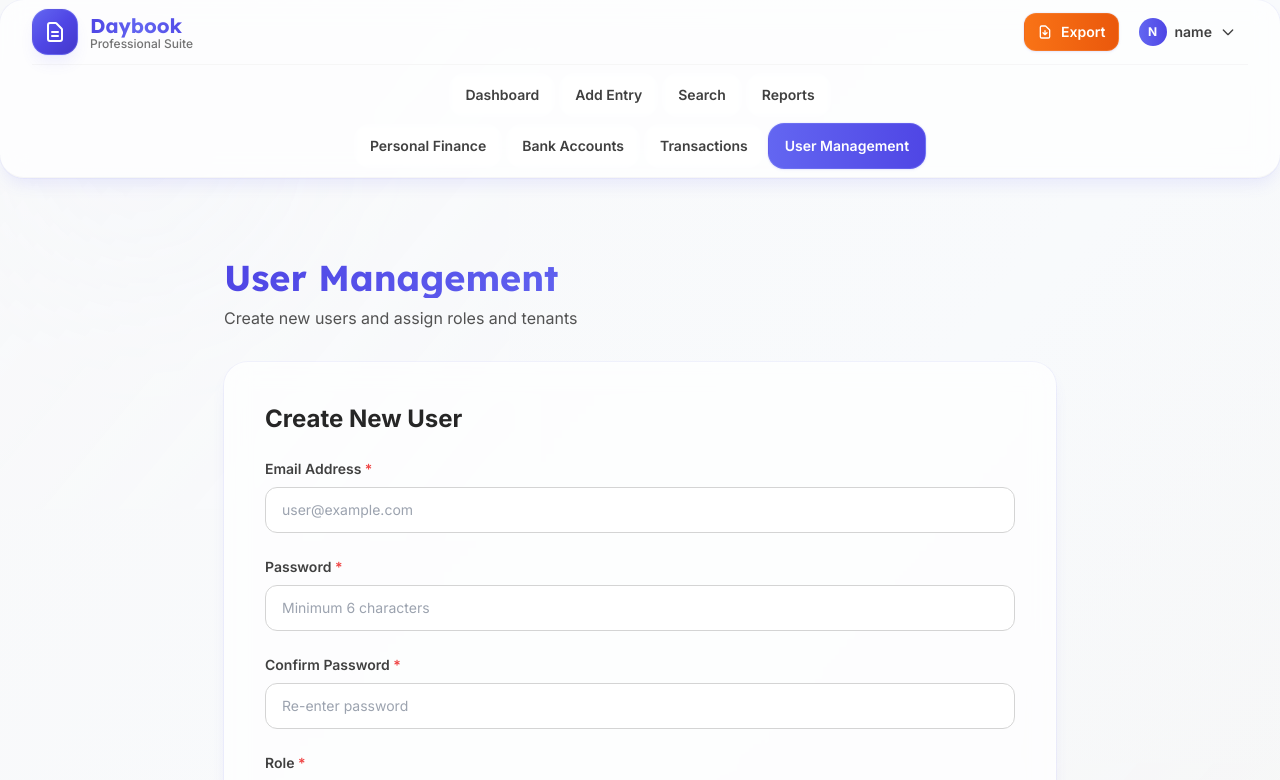
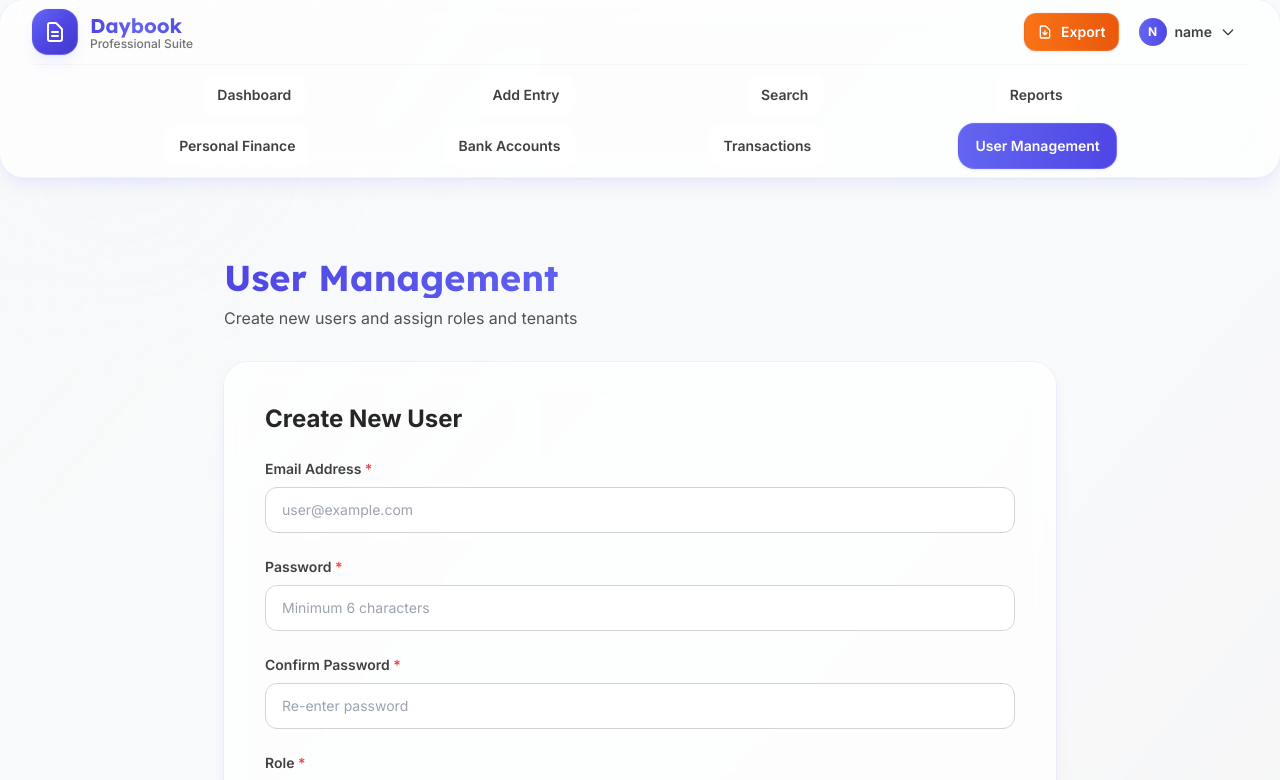
Before and after one commit to Amalanilkumar282/daybook-frontend, a React (Create React App) app: page /admin/users in a window 1280 px wide. Shown: the top 780 px of the page. Built offline with nearby package versions, Linux system fonts and the light colour scheme; sample sign-in values are in the browser's storage.

Commit message:
navbar fix2

```diff
--- a/src/components/Navbar.tsx
+++ b/src/components/Navbar.tsx
@@ -169,14 +169,14 @@
         {/* Desktop Navigation - Two Rows */}
         <div className="hidden ipad:block border-t border-neutral-200/30 py-2">
           {/* Row 1: Main Navigation */}
-          <div className="flex items-center justify-center space-x-1 mb-1.5">
+          <div className="flex items-center justify-evenly mb-1.5">
             <Link to="/" className={navLinkClass('/')}>Dashboard</Link>
             <Link to="/add" className={navLinkClass('/add')}>Add Entry</Link>
             <Link to="/search" className={navLinkClass('/search')}>Search</Link>
             <Link to="/reports" className={navLinkClass('/reports')}>Reports</Link>
           </div>
           {/* Row 2: Additional Navigation */}
-          <div className="flex items-center justify-center space-x-1">
+          <div className="flex items-center justify-evenly">
             <Link to="/personal-finance" className={navLinkClass('/personal-finance')}>Personal Finance</Link>
             <Link to="/banking/accounts" className={navLinkClass('/banking/accounts')}>Bank Accounts</Link>
             <Link to="/banking/transactions" className={navLinkClass('/banking/transactions')}>Transactions</Link>
```
